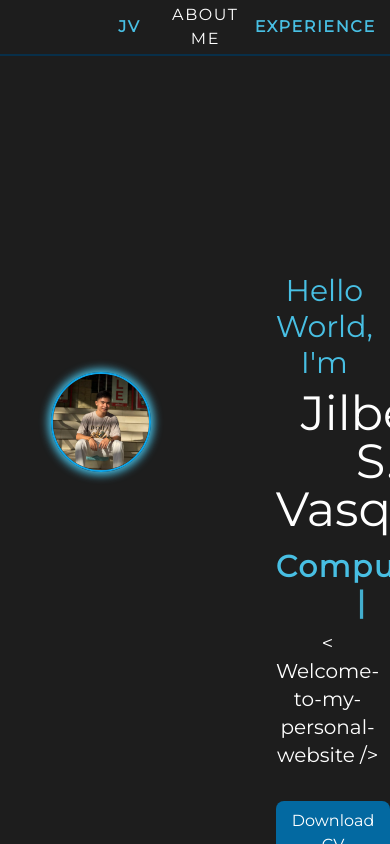
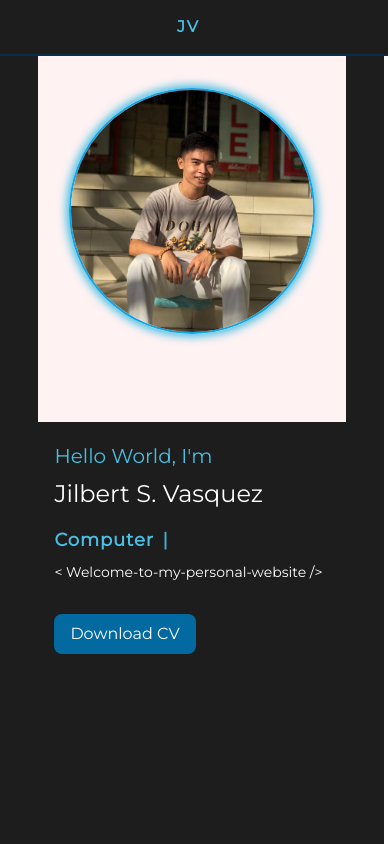
Before and after one commit to JilbertVasquez/JSVPortfolio, a React (Vite) app: page / in a window 390 px wide. Built offline with nearby package versions, Linux system fonts and the light colour scheme.

Commit message:
somehow done in home, aboutme, experience (my mobile screen view)

```diff
--- a/src/Contact.jsx
+++ b/src/Contact.jsx
@@ -8,7 +8,7 @@ import './custom.css';
 function Contact () {
 
     return (
-        <section className="container custom_bg_2 3xl h-full flex flex-col items-center " id='Contact'>
+        <section className="container custom_bg_2 3xl h-full flex flex-col items-center hidden" id='Contact'>
             <section className='w-4/5 h-4/6 flex flex-col pt-10 p-5 pb-0'>
                 <div className='w-full h-full px-16 '>
                     <h1 className='custom_font_color_1 tracking-wider text-start px-5 mt-20 uppercase font-semibold 3xl:text-3xl 2xl:text-2xl' >Contact</h1>
@@ -34,7 +34,7 @@ function Contact () {
                     </div>
                 </div>
             </section>
-            <div className='w-full h-2/6 bg-sky-800  flex items-end '>
+            <div className='w-full h-2/6 bg-sky-800  items-end 3xl:flex 2xl:flex xs:hidden'>
                 <div className='w-full h-1/3 bg-white flex justify-center items-center mb-10'>
                     <SocialMedia />
                 </div>
--- a/src/Home.jsx
+++ b/src/Home.jsx
@@ -29,21 +29,21 @@ function Home () {
             });
         }
     };
-
+// may h-screen yung section con
     return (
-        <section className="con custom_bg_1 container 3xl h-screen flex justify-center" id="Home">
+        <section className="con custom_bg_1 container 3xl flex justify-center" id="Home">
             <div className='head custom_bg_1 h-14 flex justify-around items-center z-10 border-b-2 border-sky-950'>
                 <NavHeader />
             </div>
-            <section className=' h-screen w-4/5 flex justify-center items-center mx-auto'>
-                <div className=' h-screen w-2/5 flex justify-center items-center'>
+            <section className=' h-screen w-4/5 flex justify-center items-center mx-auto 3xl:flex-row 2xl:flex-row xs:flex-col '>
+                <div className='  flex justify-center items-center bg-red-50 3xl:h-screen 2xl:h-screen xs:h-2/4  3xl:w-2/5 2xl:w-2/5 xs:full'>
                     <img className='my-pic rounded-full w-4/5 border-2 border-sky-500 ' src={jil1} alt="jil-pic" />
                 </div>
-                <div className=' h-screen w-3/5 flex justify-start items-center px-20'>
-                    <div className=' h-2/5 w-full custom_bg_1 flex flex-col justify-start items-start px-8'>
-                        <h1 className='custom_font_color_1 capitalize font-medium text-3xl pt-5 pb-1'>Hello World, I'm</h1>
-                        <h1 className='text-white capitalize font-medium text-5xl pt-1 pb-2'>Jilbert S. Vasquez</h1>
-                        <h1 className='custom_font_color_1 capitalize font-semibold tracking-wider text-3xl pt-2 pb-1'>
+                <div className=' w-3/5 flex justify-start items-center 3xl:2-screen 2xl:h-screen xs:h-2/4 3xl:px-20 2xl:px-20 xs:px-0 3xl:w-3/5 2xl:w-3/5 xs:w-full bg-red-500'>
+                    <div className='w-full custom_bg_1 flex flex-col justify-start items-start 3xl:h-2/5 2xl:h-2/5 xs:h-full 3xl:px-8 2xl:px-8 xs:px-4'>
+                        <h1 className='custom_font_color_1 capitalize font-medium pt-5 pb-1 3xl:text-3xl 2xl:text-3xl xs:text-xl'>Hello World, I'm</h1>
+                        <h1 className='text-white capitalize font-medium pt-1 pb-2 3xl:text-5xl 2xl:text-5xl xs:text-2xl'>Jilbert S. Vasquez</h1>
+                        <h1 className='custom_font_color_1 capitalize font-semibold tracking-wider pt-2 pb-1 3xl:text-3xl 2xl:text-3xl xs:text-lg'>
                             <Typewriter
                                 loop={true}
                                 words={['Computer Engineer', 'Web Developer', "Future Software Engineer"]}
@@ -51,7 +51,7 @@ function Home () {
                                 delaySpeed={1500}
                             /><Cursor />
                         </h1>
-                        <h1 className='text-white font-medium text-xl pt-1 pb-2'> &lt; Welcome-to-my-personal-website /&gt; </h1>
+                        <h1 className='text-white font-medium pt-1 pb-2 3xl:text-xl 2xl:text-xl xs:text-sm'> &lt; Welcome-to-my-personal-website /&gt; </h1>
                         <div className='pt-6'>
                         <a href={mycv} download="Vasquez_Jilbert_S_Resume.pdf">
                             <button className='bg-sky-700 text-white px-4 py-2 rounded-lg'>Download CV</button>
--- a/src/NavHeader.jsx
+++ b/src/NavHeader.jsx
@@ -10,11 +10,15 @@ function NavHeader () {
     return (
         <nav className='custom_bg_1 w-4/5 h-full columns-2 flex justify-around items-center px-16'>
             <div className=' w-1/3'>
-            <div className='h-10 w-36 px-4 flex justify-start items-center '>
-                        <a href="#Home" className='custom_font_color_1 uppercase font-black hover:border-b-2 text-white tracking-widest 3xl:text-2xl 2xl:text-xl' onClick={(e) => {scrollTo('Home', e);}}>JV</a>
+            <div className='h-10 w-36 px-4 flex justify-start items-center'>
+                        <a href="#Home" className='custom_font_color_1 uppercase font-black hover:border-b-2 text-white tracking-widest 3xl:text-2xl 2xl:text-xl ' onClick={(e) => {scrollTo('Home', e);}}>JV</a>
                     </div>
             </div>
-            <div className='columns-6 flex justify-between items-center w-2/3'>
+
+
+
+
+            <div className='columns-6 justify-between items-center w-2/3 3xl:flex 2xl:flex xs:hidden'>
 
 
                     {/* <div className='h-10 w-10 p-2 custom_bg_1 flex justify-center items-center'>
@@ -22,11 +26,11 @@ function NavHeader () {
                     </div> */}
 
                     <div className='h-10 w-38 p-2 custom_bg_1 flex justify-center items-center'>
-                        <a href="#AboutMe" className='text-white uppercase hover:border-b-2 border-sky-500 tracking-widest 3xl:text-xl 2xl:text-lg' onClick={(e) => {scrollTo('AboutMe', e);}}>About Me</a>
+                        <a href="#AboutMe" className='uppercase hover:border-b-2 border-sky-500 tracking-widest 3xl:text-xl 2xl:text-lg  3xl:text-white 2xl:text-white xs:text-red-500' onClick={(e) => {scrollTo('AboutMe', e);}}>About Me</a>
                     </div>
 
                     <div className='h-10 w-38 p-2 custom_bg_1 flex justify-center items-center'>
-                        <a href="#" className='custom_font_color_1 uppercase font-semibold hover:border-b-2 text-white tracking-widest 3xl:text-xl 2xl:text-lg' onClick={(e) => {scrollTo('Experience', e);}}>Experience</a>
+                        <a href="#" className='custom_font_color_1 uppercase font-semibold hover:border-b-2 text-white tracking-widest 3xl:text-xl 2xl:text-lg ' onClick={(e) => {scrollTo('Experience', e);}}>Experience</a>
                     </div>
 
                     <div className='h-10 w-38 p-2 custom_bg_1 flex justify-center items-center'>
--- a/src/Skills.jsx
+++ b/src/Skills.jsx
@@ -52,7 +52,7 @@ const Skillset = [
 function Skills () {
 
     return (
-        <section className="container custom_bg_1 3xl flex justify-center items-center " id='Skills'>
+        <section className="container custom_bg_1 3xl flex justify-center items-center hidden" id='Skills'>
             <section className='w-4/5 flex flex-col '>
                 <div className='w-full h-20 px-16 flex justify-center items-center mt-14'>
                     <h1 className='custom_font_color_1 tracking-wider text-start px-5 pt-2 uppercase font-semibold 3xl:text-3xl 2xl:text-2xl' >Skiilsset/TechStack</h1>
@@ -72,7 +72,7 @@ function Skills () {
 
 const EventCard = ({name, image}) => {
     return (
-        <div className='w-32 flex flex-col items-center justify-center p-5 rounded-xl custom_bg_1 skill_shadow'>
+        <div className='w-32 flex flex-col items-center justify-center p-5 rounded-xl custom_bg_1 skill_shadow '>
             <img className='h-full 3xl:w-full 2xl:w-4/5' src={image} alt="tumbnail" />
             <h3 className='text-white uppercase h-14 text-sm pt-2 flex items-center justify-center'>{name}</h3>
         </div>
--- a/tailwind.config.js
+++ b/tailwind.config.js
@@ -6,6 +6,8 @@ export default {
   ],
   theme: {
     screens: {
+      'xs': '384px',
+      // 'xs': '384px',
       'sm': '640px',
       // => @media (min-width: 640px) { ... }
 
```
Also changed, not shown: src/AboutMe.jsx (+11 -8 lines), src/Experience.jsx (+10 -10 lines), src/Projects.jsx (+3 -10 lines).
